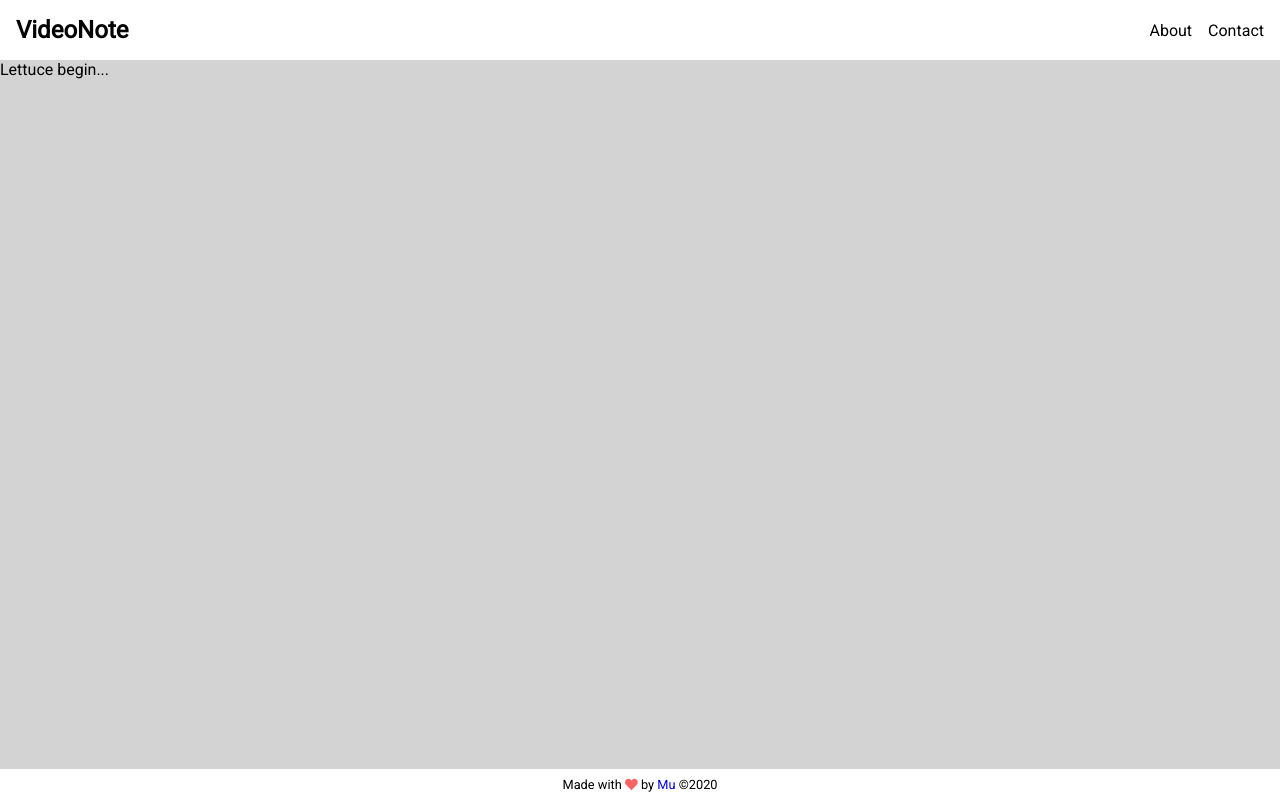
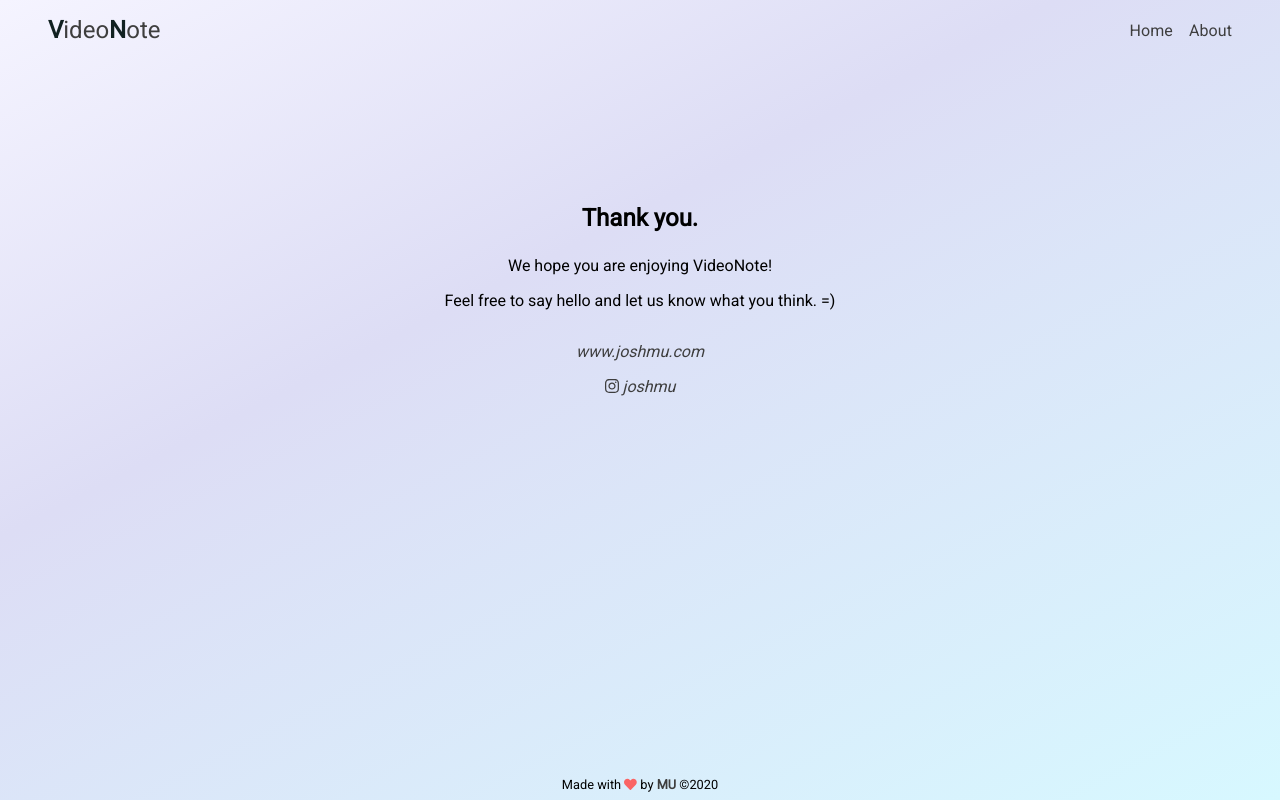
Before and after one commit to joshmu/vn-material_old, a React (Create React App) app: page /about in a window 1280 px wide. Built offline with nearby package versions, Linux system fonts and the light colour scheme.

Commit message:
layout improved, routes added, general styling applied

```diff
--- a/package.json
+++ b/package.json
@@ -9,6 +9,7 @@
     "node-sass": "^4.13.1",
     "react": "^16.13.0",
     "react-dom": "^16.13.0",
+    "react-router-dom": "^5.1.2",
     "react-scripts": "3.4.0"
   },
   "scripts": {
--- a/src/App.js
+++ b/src/App.js
@@ -1,16 +1,27 @@
 import React from 'react'
+import { BrowserRouter as Router, Route, Switch } from 'react-router-dom'
 
 import Header from './layout/Header'
 import Footer from './layout/Footer'
+
+import Home from './pages/Home'
+import About from './pages/About'
 
 import { app, container } from './app.module.scss'
 
 function App() {
   return (
     <div className={app}>
-      <Header />
-      <div className={container}>Lettuce begin...</div>
-      <Footer />
+      <Router>
+        <Header />
+        <div className={container}>
+          <Switch>
+            <Route exact path="/" component={Home} />
+            <Route exact path="/about" component={About} />
+          </Switch>
+        </div>
+        <Footer />
+      </Router>
     </div>
   )
 }
--- a/src/app.module.scss
+++ b/src/app.module.scss
@@ -5,6 +5,5 @@
 }
 
 .container {
-  background-color: lightgrey;
   flex: 1; // fill up the entire available space
 }
--- a/src/index.scss
+++ b/src/index.scss
@@ -1,4 +1,28 @@
 * {
   margin: 0;
+  padding: 0;
+}
+
+body {
   font-family: 'Roboto', sans-serif;
+  background: rgb(245, 244, 255);
+  background: linear-gradient(
+    153deg,
+    rgba(245, 244, 255, 1) 0%,
+    rgba(221, 221, 245, 1) 37%,
+    rgba(215, 248, 255, 1) 100%
+  );
 }
+
+li {
+  list-style-type: none;
+}
+
+a {
+  text-decoration: none;
+  color: #3e3e3e;
+
+  &:hover {
+    color: #112121;
+  }
+}
--- a/src/layout/Footer.js
+++ b/src/layout/Footer.js
@@ -10,7 +10,7 @@
         <i className="fa fa-heart" style={{ color: 'rgb(250, 100, 100)' }}></i>{' '}
         by{' '}
         <a href="https://joshmu.com" target="_blank" rel="noopener noreferrer">
-          Mu
+          <strong>MU</strong>
         </a>
         {' ©'}
         {new Date().getFullYear()}
--- a/src/layout/Header.js
+++ b/src/layout/Header.js
@@ -1,14 +1,24 @@
 import React from 'react'
+import { Link } from 'react-router-dom'
 
-import headerStyles from './header.module.scss'
+import { header, initial } from './header.module.scss'
 
 const Header = () => {
   return (
-    <nav className={headerStyles.header}>
-      <h1>VideoNote</h1>
+    <nav className={header}>
+      <h1>
+        <Link to="/">
+          <span className={initial}>V</span>ideo
+          <span className={initial}>N</span>ote
+        </Link>
+      </h1>
       <ul>
-        <li>About</li>
-        <li>Contact</li>
+        <li>
+          <Link to="/">Home</Link>
+        </li>
+        <li>
+          <Link to="/about">About</Link>
+        </li>
       </ul>
     </nav>
   )
--- a/src/layout/footer.module.scss
+++ b/src/layout/footer.module.scss
@@ -3,7 +3,4 @@
   font-size: 0.8rem;
   text-align: center;
   padding: 0.5rem 0;
-  a {
-    text-decoration: none;
-  }
 }
--- a/src/layout/header.module.scss
+++ b/src/layout/header.module.scss
@@ -2,10 +2,12 @@
   display: flex;
   align-items: center;
   padding: 0.5rem;
+  margin: 0 2rem;
 
   h1 {
     padding: 0.5rem;
     flex: 1;
+    font-weight: 300;
   }
 
   ul {
@@ -14,6 +16,22 @@
 
     li {
       padding: 0.5rem;
+      letter-spacing: 0.1px;
+
+      &:hover {
+        a {
+          border-bottom: 1px solid #112121;
+        }
+      }
+
+      a {
+        padding-bottom: 0.5rem;
+      }
     }
   }
 }
+
+.initial {
+  color: #112121;
+  font-weight: 600;
+}
--- /dev/null
+++ b/src/pages/About.js
@@ -0,0 +1,27 @@
+import React from 'react'
+
+import { about, container } from './about.module.scss'
+
+const About = () => {
+  return (
+    <div className={about}>
+      <div className={container}>
+        <h2>Thank you.</h2>
+        <p>We hope you are enjoying VideoNote!</p>
+        <p>Feel free to say hello and let us know what you think. =)</p>
+        <ul>
+          <li>
+            <a href="https://joshmu.com">www.joshmu.com</a>
+          </li>
+          <li>
+            <a href="https://instgram.com/joshmu">
+              <i className="fab fa-instagram"></i> joshmu
+            </a>
+          </li>
+        </ul>
+      </div>
+    </div>
+  )
+}
+
+export default About
--- /dev/null
+++ b/src/pages/Home.js
@@ -0,0 +1,16 @@
+import React from 'react'
+
+import { home, container } from './home.module.scss'
+
+const Home = () => {
+  return (
+    <div className={home}>
+      <div className={container}>
+        <h2>Let's get started!</h2>
+        <p>When you are ready lets drop in your video. ;)</p>
+      </div>
+    </div>
+  )
+}
+
+export default Home
--- /dev/null
+++ b/src/pages/about.module.scss
@@ -0,0 +1,31 @@
+.about {
+  // background-color: lightcoral;
+  height: 100%;
+  display: flex;
+}
+
+.container {
+  flex: 1;
+  // background-color: #ecfefede;
+  text-align: center;
+  padding-top: 10%;
+
+  h2 {
+    padding: 1rem;
+  }
+
+  p {
+    padding: 0.5rem;
+  }
+
+  ul {
+    margin-top: 1rem;
+    li {
+      padding: 0.5rem;
+    }
+  }
+
+  a {
+    font-style: italic;
+  }
+}
--- /dev/null
+++ b/src/pages/home.module.scss
@@ -0,0 +1,29 @@
+.home {
+  // background-color: white;
+  display: flex;
+  height: 100%;
+  width: 100%;
+}
+
+.container {
+  flex: 1;
+  // background-color: lightsalmon;
+  text-align: center;
+
+  padding-top: 10%;
+
+  h2 {
+    padding: 1rem;
+  }
+
+  p {
+    padding: 0.5rem;
+  }
+
+  ul {
+    margin-top: 1rem;
+    li {
+      padding: 0.5rem;
+    }
+  }
+}
```
Also changed, not shown: 1 other file (tests, documents, lock files or other folders).
